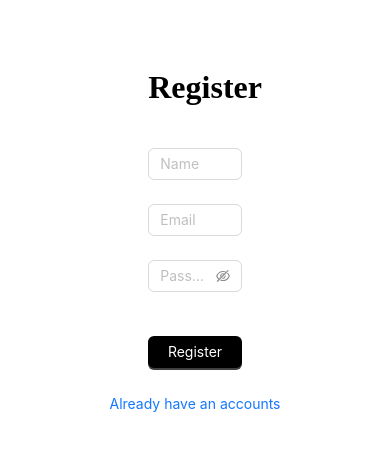
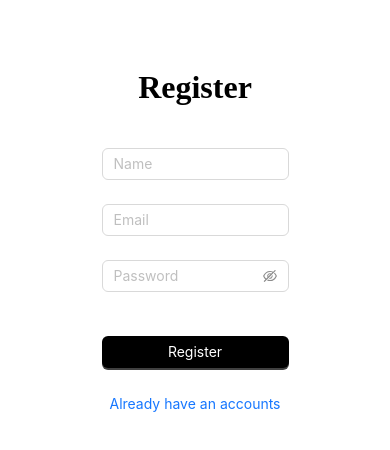
Before and after one commit to HM970506/mimi-store, a Next.js app: page /auth/register in a window 390 px wide. Shown: the top 450 px of the page. Built offline with nearby package versions, Linux system fonts and the light colour scheme.

Commit message:
design: media query 적용

```diff
--- a/src/app/auth/register/page.tsx
+++ b/src/app/auth/register/page.tsx
@@ -9,7 +9,12 @@ import { Button, Form, Input } from "antd";
 function Register() {
   return (
     <div className="flex justify-center align-top">
-      <div className="relative top-10 text-center gap-5 flex flex-col w-1/4">
+      <div
+        className="relative top-10 text-center gap-5
+      flex flex-col w-1/2
+      mobile:w-1/4
+      "
+      >
         <h1>Register</h1>
         <Form>
           <Form.Item name="name">
--- a/tailwind.config.ts
+++ b/tailwind.config.ts
@@ -16,6 +16,9 @@ const config: Config = {
       colors: {
         primary: "#000",
       },
+      screens: {
+        mobile: "960px",
+      },
     },
   },
   plugins: [],
```
